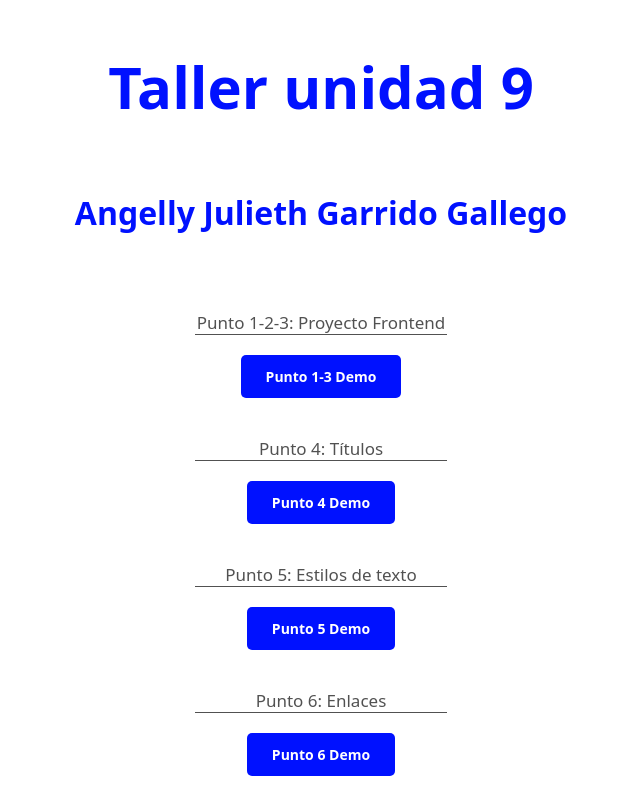
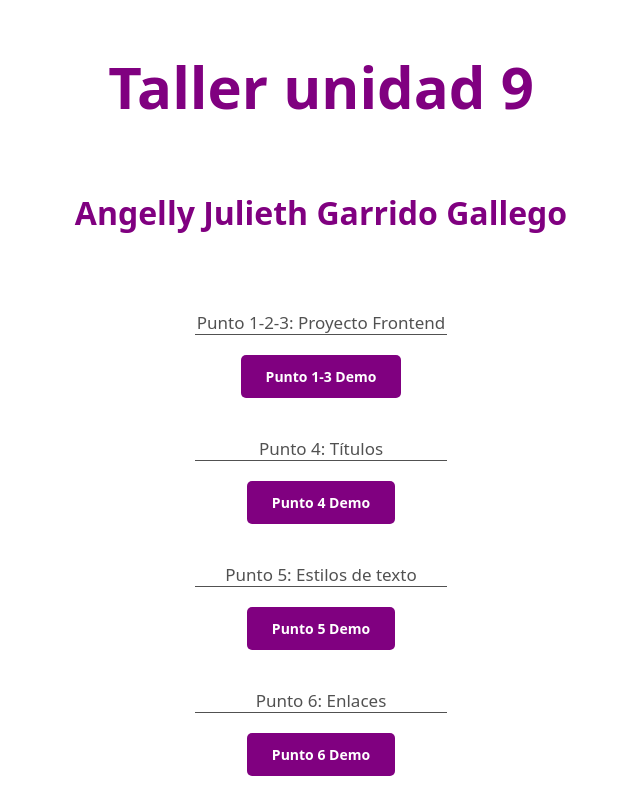
Before and after one commit to angellygarrido/taller-9-full-stack, a plain HTML site: page index.html in a window 1280 px wide. Shown: the top 800 px of the page, without its empty margins (319-959 px from the left). Drawn offline with Linux system fonts and the light colour scheme.

Commit message:
Actualización

```diff
--- a/styles/styles.css
+++ b/styles/styles.css
@@ -20,12 +20,12 @@ div {
 
 h1 {
   font-size: 58px;
-  color: #0011ff;
+  color: purple;
 }
 
 h2 {
   font-size: 32px;
-  color: #0011ff;
+  color: purple;
 }
 
 nav {
@@ -52,7 +52,7 @@ p {
 a {
   padding: 12px 25px;
   color: #ffffff;
-  background-color: #0011ff;
+  background-color: purple;
   border: none;
   border-radius: 5px;
   font-family: system-ui, -apple-system;
@@ -64,5 +64,5 @@ a {
 
 a:hover {
   background-color: #e2e2e2;
-  color: #0011ff;
+  color: purple;
 }
```
